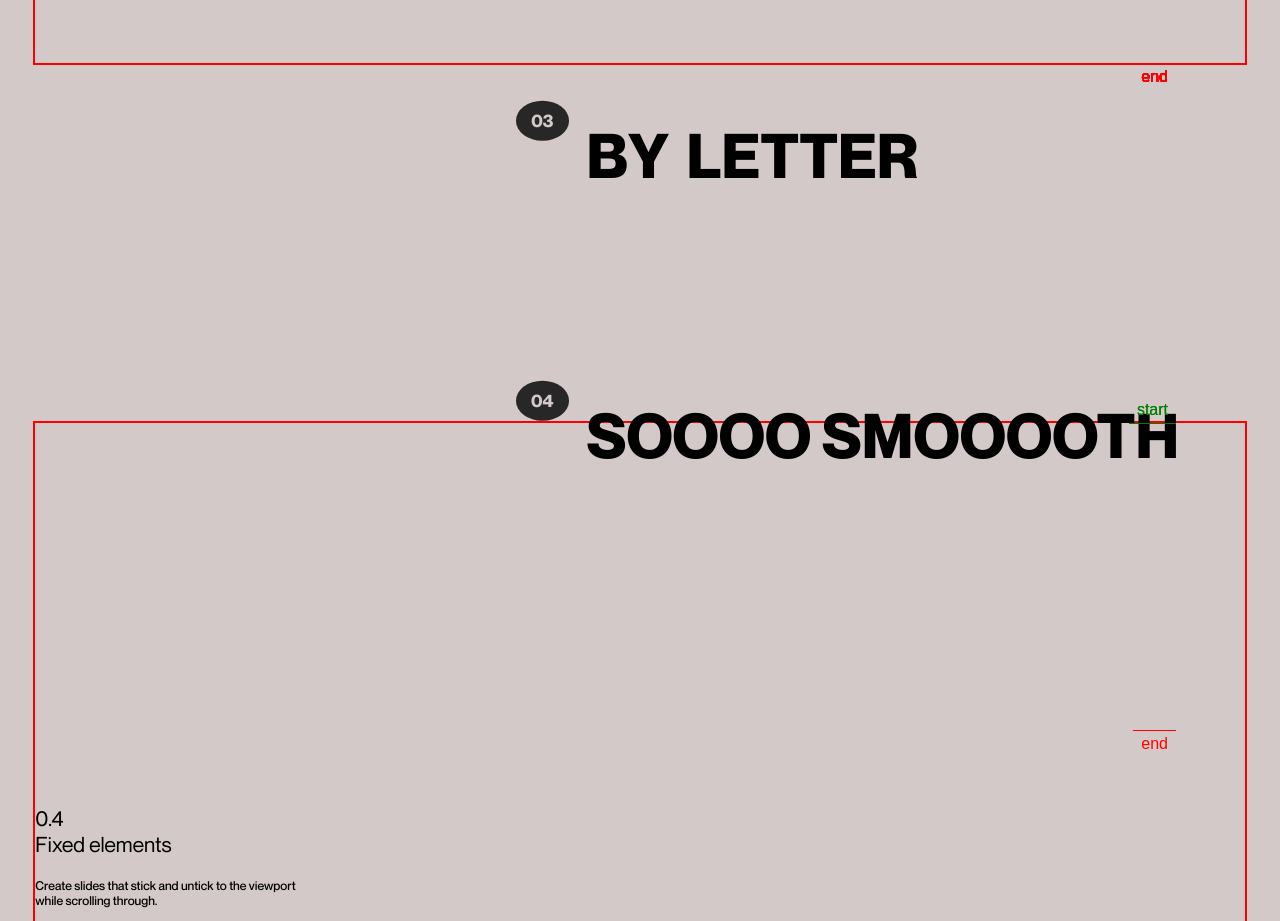
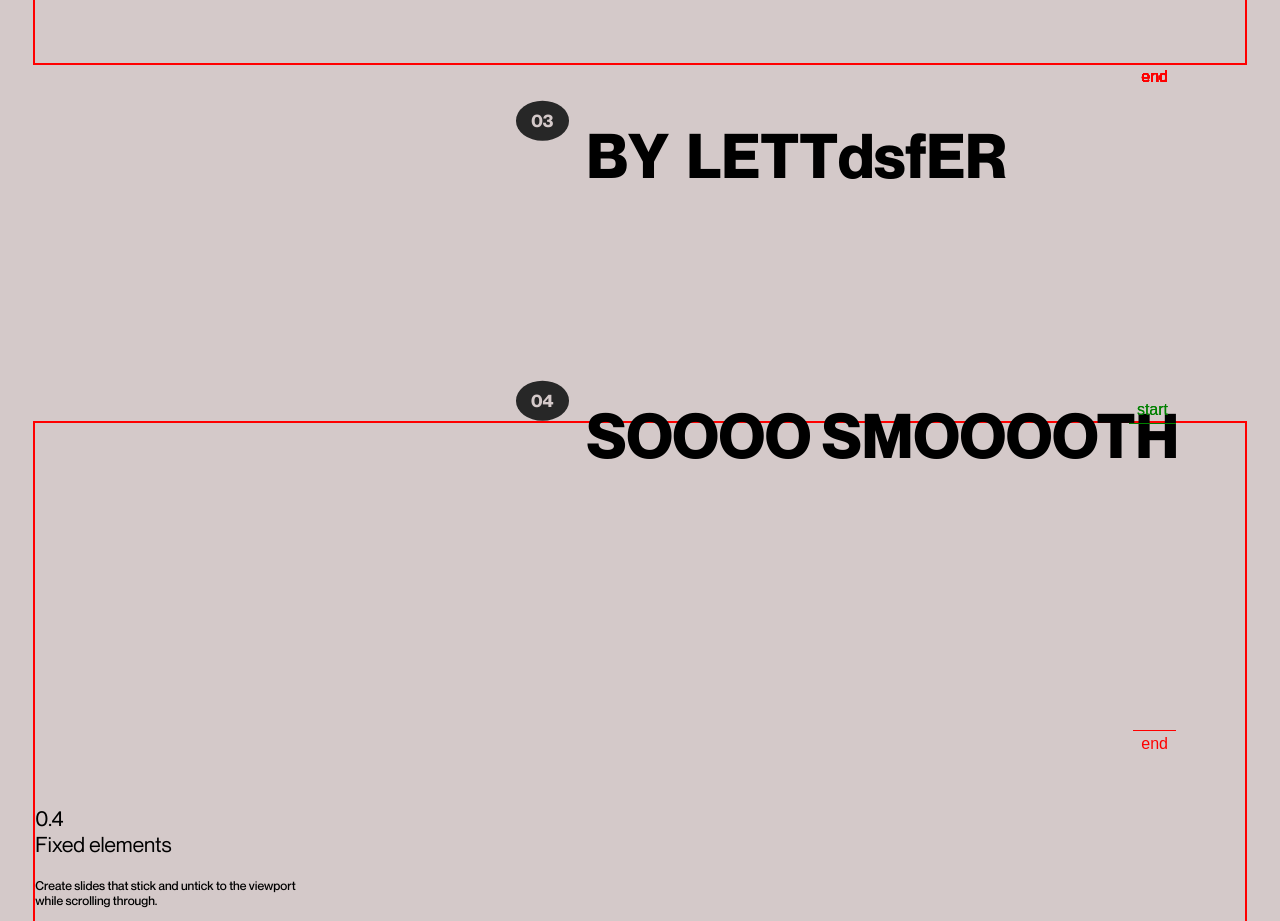
Before and after one commit to Gatei228/test, a plain HTML site: page index.html in a window 1280 px wide. Shown: the part 5200-6121 px from the top of the page. Drawn offline with nearby package versions, Linux system fonts and the light colour scheme.

Commit message:
ver.1.01

```diff
--- a/index.html
+++ b/index.html
@@ -119,7 +119,7 @@
                                 <span>E</span>
                                 <span>T</span>
                                 <span>T</span>
-                                <span>E</span>
+                                <span>dsfE</span>
                                 <span>R</span>
                             </div>
                         </div>
```
